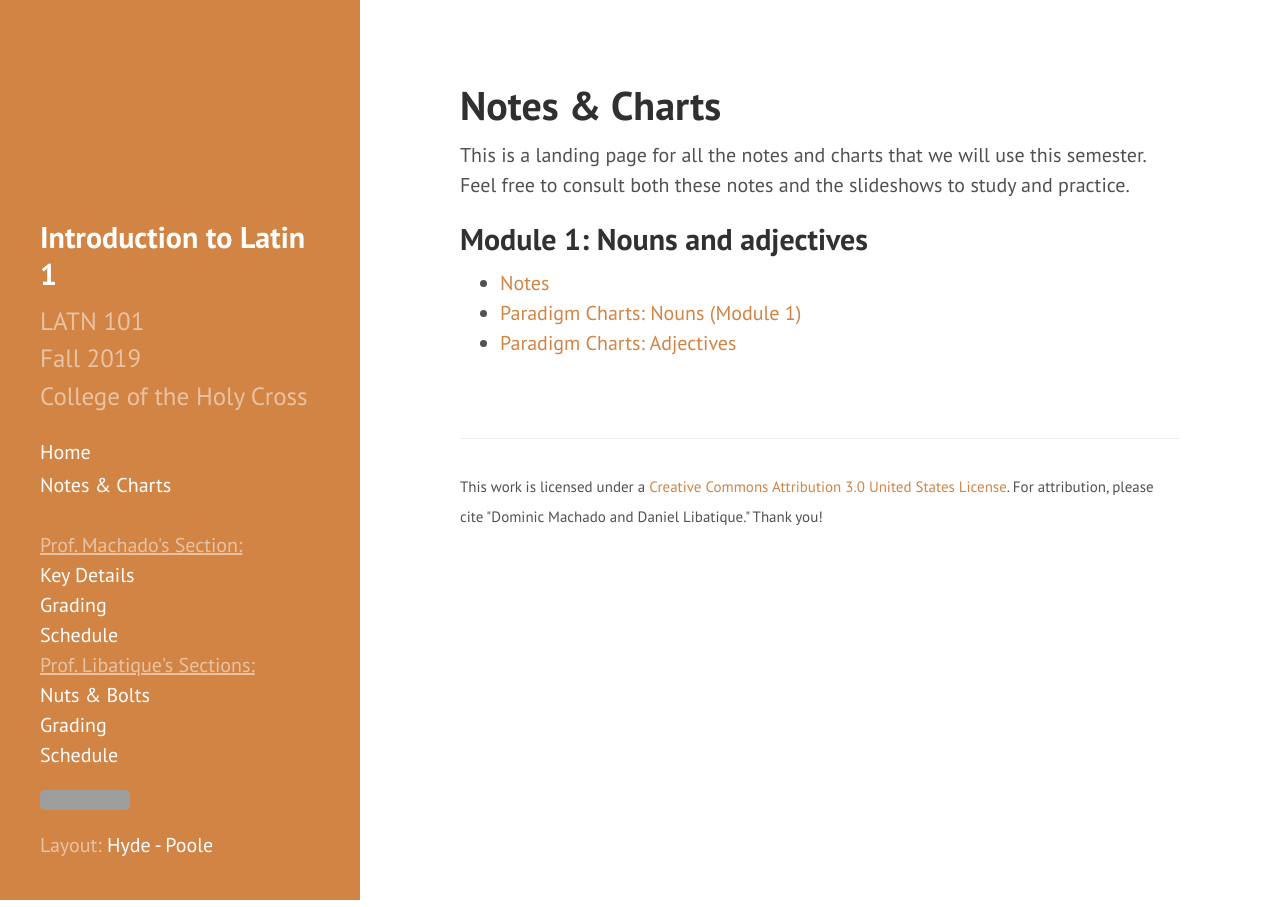
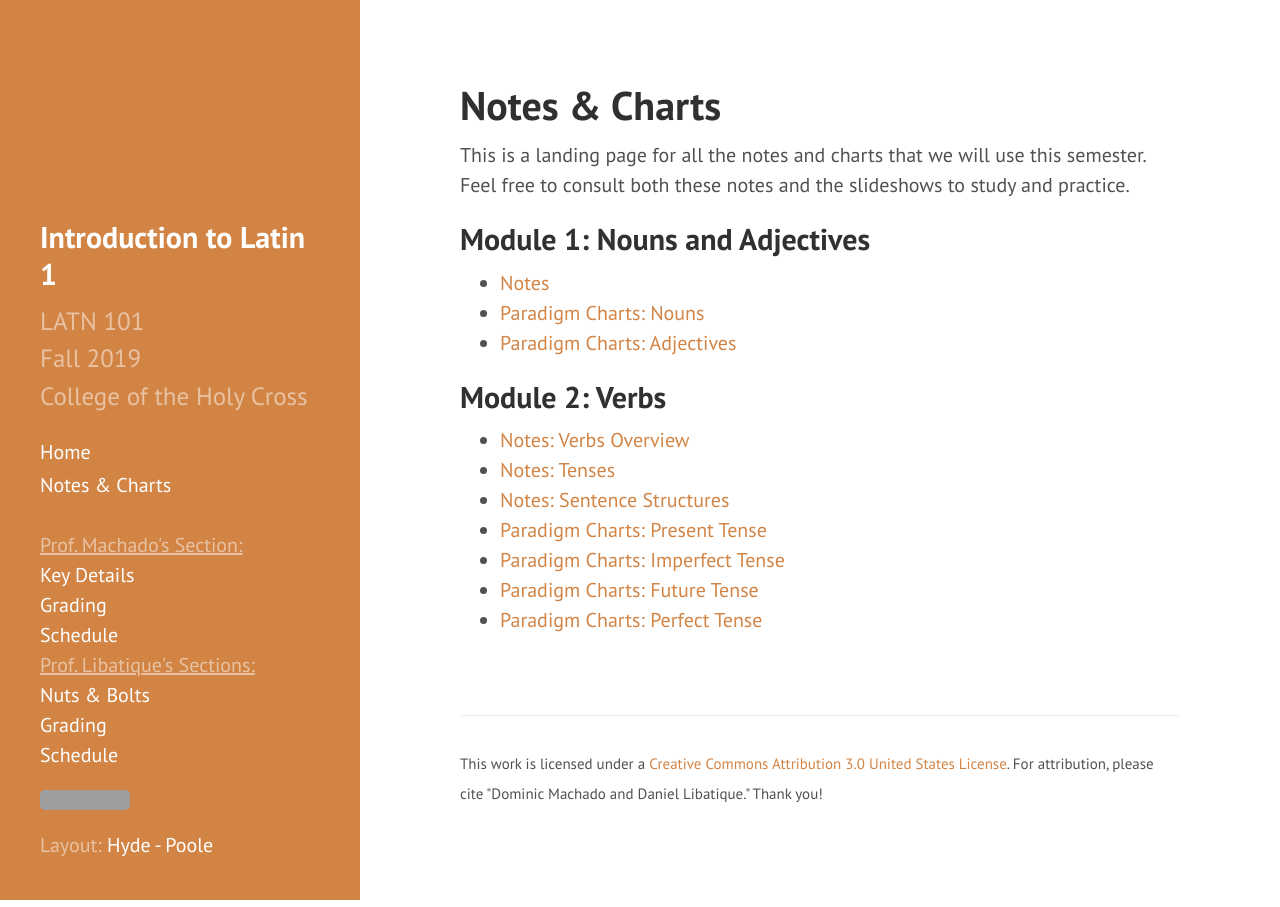
Before and after one commit to DLibatique/LATN102-S20, a Jekyll site: the page built from pages/notes.md, in a window 1280 px wide. Built offline with Jekyll 4.4.1, drawn with Linux system fonts in a browser that asks for light colours; grey boxes are pictures that could not be loaded.

Commit message:
added module 2 links

```diff
--- a/pages/notes.md
+++ b/pages/notes.md
@@ -5,8 +5,18 @@ title: Notes & Charts
 
 This is a landing page for all the notes and charts that we will use this semester. Feel free to consult both these notes and the slideshows to study and practice.
 
-## Module 1: Nouns and adjectives
+## Module 1: Nouns and Adjectives
 
 - [Notes](../notes/module-1.md)
-- [Paradigm Charts: Nouns (Module 1)](../charts/01-nouns.md)
+- [Paradigm Charts: Nouns](../charts/01-nouns.md)
 - [Paradigm Charts: Adjectives](../charts/01-adjectives.md)
+
+## Module 2: Verbs
+
+- [Notes: Verbs Overview](../notes/module-2-overview.md)
+- [Notes: Tenses](../notes/module-2-tenses.md)
+- [Notes: Sentence Structures](../notes/module-2-sentence-structures.md)
+- [Paradigm Charts: Present Tense](../charts/02-pres-ind.md)
+- [Paradigm Charts: Imperfect Tense](../charts/02-impf-ind.md)
+- [Paradigm Charts: Future Tense](../charts/02-fut-ind.md)
+- [Paradigm Charts: Perfect Tense](../charts/02-perf-ind.md)
```
